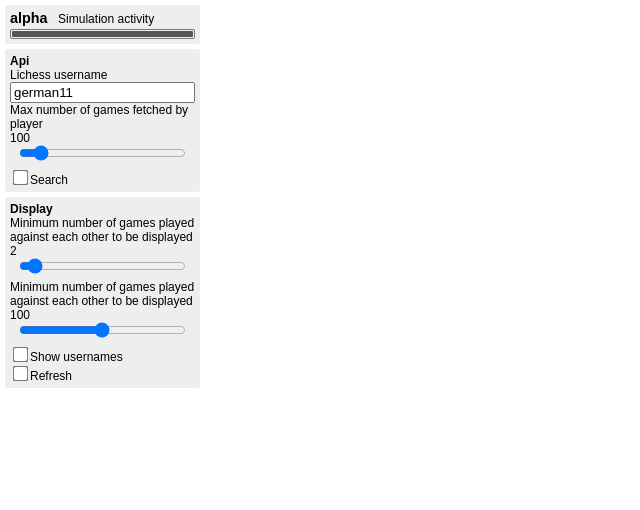
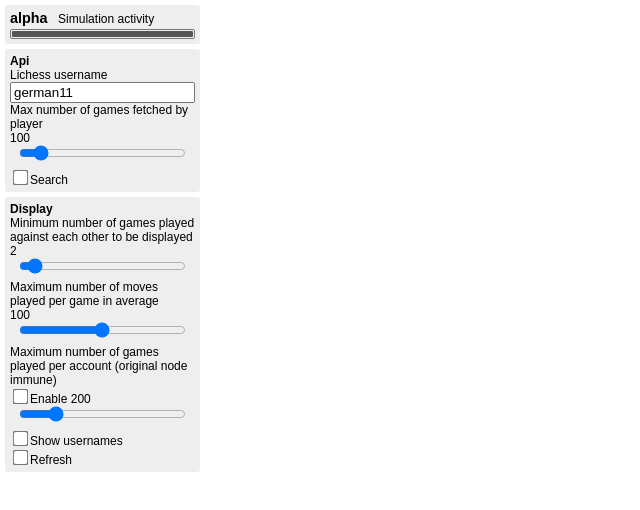
Before and after one commit to kraktus/li-network, a plain HTML site: page docs/index.html in a window 1280 px wide. Shown: the whole page, without its empty margins (0-640 px from the left). Drawn offline with nearby package versions, Linux system fonts and the light colour scheme; no server answers.

Commit message:
"front" account seniority selector

```diff
--- a/docs/index.html
+++ b/docs/index.html
@@ -123,7 +123,7 @@
           />
         </label>
         <br />
-        <div>Minimum number of games played against each other to be displayed</div>
+        <div>Maximum number of moves played per game in average</div>
         <output id="maxMeanPlies"></output>
         <input
           type="range"
@@ -134,13 +134,26 @@
           oninput="d3.select('#maxMeanPlies').text(value); config.maxMeanPlies=value; restart();"
         />
         <br />
+        <div>Maximum number of games played per account (original node immune)</div>
         <input
           type="checkbox"
           ,
-            id="nodeLabels"
-            onclick="config.nodeLabels=this.checked; restart()"
-          />Show usernames
-          <div><input
+          id="enableAccountSeniority"
+          onclick="config.enableAccountSeniority=this.checked; restart()"
+        />Enable
+        <output id="accountSeniority"></output>
+        <input
+          type="range"
+          min="10"
+          max="1000"
+          step="10"
+          id="accountSeniorityInput"
+          oninput="d3.select('#accountSeniority').text(value); config.accountSeniority=value; restart();"
+        />
+        <br />
+        <input type="checkbox" , id="nodeLabels" onclick="config.nodeLabels=this.checked; restart()" />Show usernames
+        <div>
+          <input
             type="checkbox"
             ,
             id="refresh"
@@ -174,6 +187,8 @@
         maxGame: 100,
         minVsGame: 2,
         refresh: false,
+        enableAccountSeniority: false,
+        accountSeniority: 200,
         search: false,
         maxMeanPlies: 100,
         nodeLabels: false,
@@ -187,6 +202,9 @@
       document.getElementById('maxGameInput').value = config.maxGame;
       d3.select('#maxGame').text(config.maxGame);
 
+      document.getElementById('accountSeniorityInput').value = config.accountSeniority;
+      d3.select('#accountSeniority').text(config.accountSeniority);
+
       document.getElementById('minVsGameInput').value = config.minVsGame;
       d3.select('#minVsGame').text(config.minVsGame);
 
@@ -194,6 +212,7 @@
       d3.select('#maxMeanPlies').text(config.maxMeanPlies);
 
       document.getElementById('search').checked = config.search;
+      document.getElementById('enableAccountSeniority').checked = config.enableAccountSeniority;
       document.getElementById('refresh').checked = config.refresh;
 
       const readStream = processLine => response => {
@@ -501,7 +520,7 @@
             .attr('x', 10)
             .attr('y', '.31em')
             .text(d => d.id);
-        };
+        }
 
         // visualize the graph
         updateDisplay();
```
Lines whose indentation alone changed are shown as unchanged.
